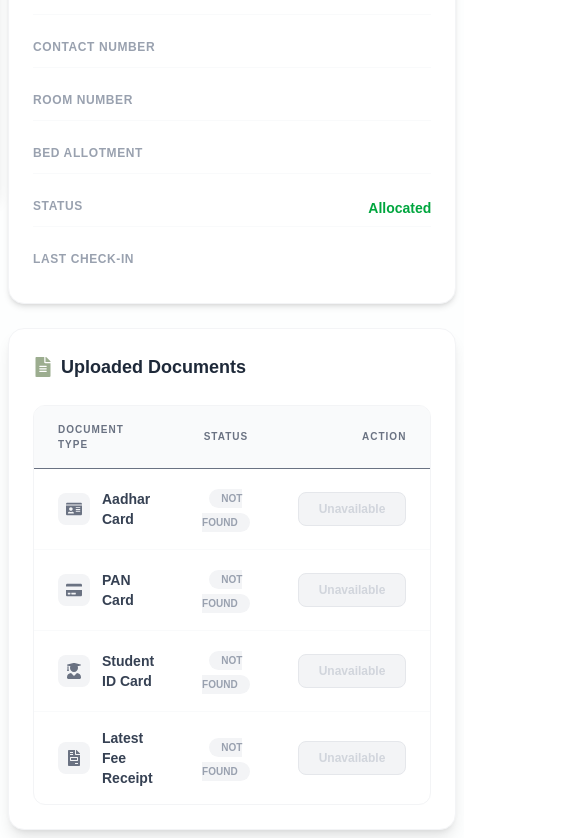
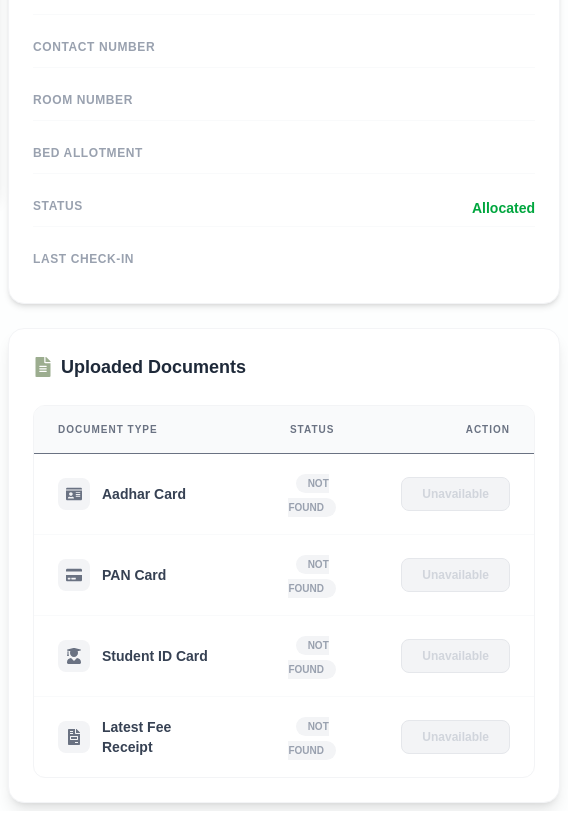
Before and after one commit to dev-nexcore/KGF_HM_Parent, a Next.js app: page /parent/dashboard/student in a window 390 px wide. Shown: the part 649-1487 px from the top of the page, 568 px wide, since content can reach past the window. After the commit the page ends 1460 px from the top, so only its background shows below. Built offline with nearby package versions, Linux system fonts and the light colour scheme.

Commit message:
feat: implement leave management dashboard and student document interface for parents

```diff
--- a/src/components/LeaveManagement/Leave.jsx
+++ b/src/components/LeaveManagement/Leave.jsx
@@ -319,7 +319,7 @@ export default function LeaveManagementTable() {
         </div>
 
         {/* Summary Statistics - Clickable */}
-        <div className="mb-3 grid grid-cols-4 gap-3 flex-shrink-0">
+        <div className="mb-3 grid grid-cols-2 lg:grid-cols-4 gap-3 flex-shrink-0">
           <div
             onClick={() => { setStatusFilter(null); setCurrentPage(1); }}
             className={`bg-blue-50 border rounded-lg px-4 py-3 flex items-center justify-between cursor-pointer transition-all hover:shadow-md ${
--- a/src/components/dashboard/StudentDocuments.jsx
+++ b/src/components/dashboard/StudentDocuments.jsx
@@ -170,8 +170,8 @@ export default function StudentDocuments() {
         </h3>
 
         {/* Responsive Table */}
-        <div className="border border-gray-100 rounded-xl overflow-hidden">
-          <table className="w-full text-left border-collapse">
+        <div className="border border-gray-100 rounded-xl overflow-x-auto">
+          <table className="w-full text-left border-collapse min-w-[500px]">
             <thead className="bg-gray-50 text-gray-500 uppercase text-[10px] font-bold tracking-widest border-b">
               <tr>
                 <th className="px-6 py-4">Document Type</th>
```
